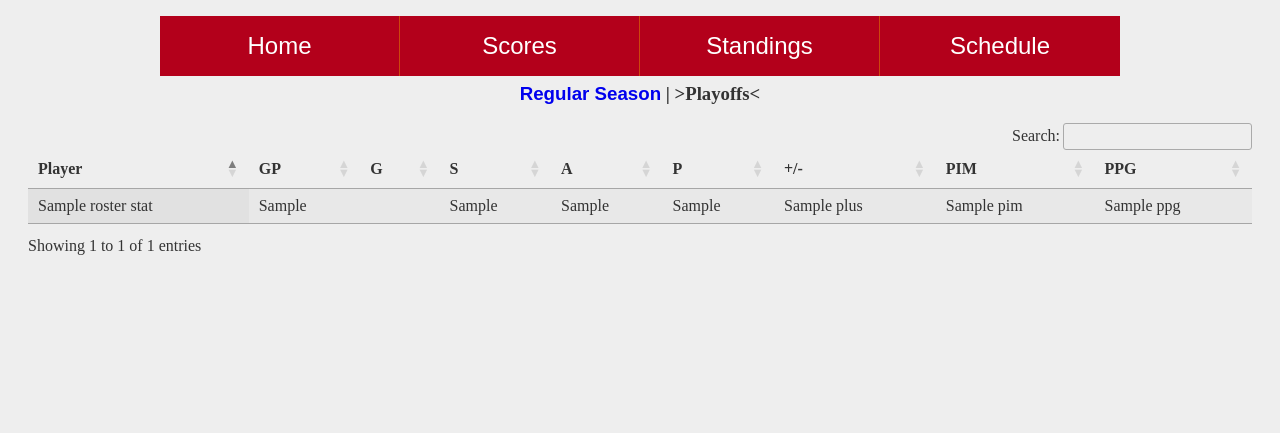
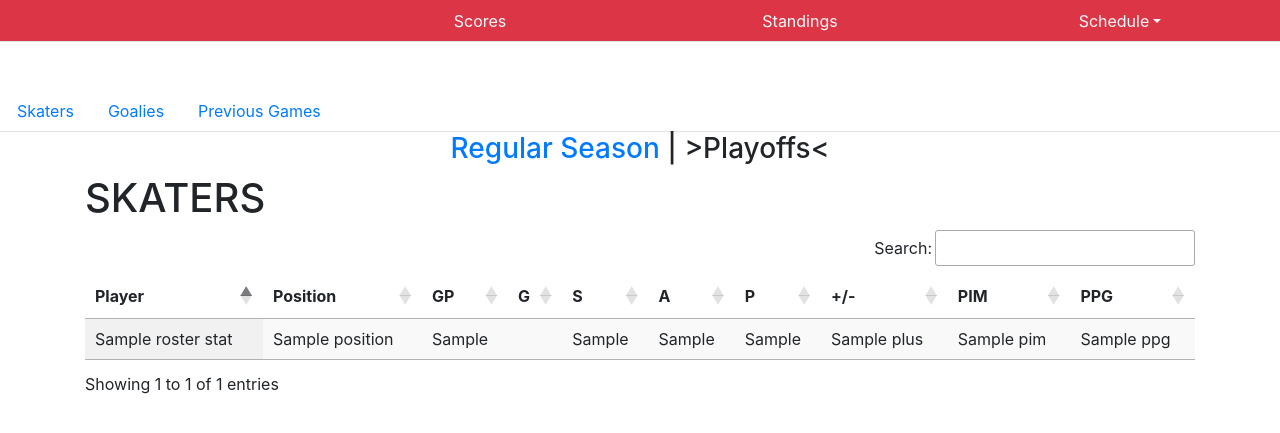
Before and after one commit to dword4/hockey-info, a Flask app: template templates/team-playoffs.html in a window 1280 px wide. Shown: the top 433 px of the page. Run offline with Flask 2, Linux system fonts and the light colour scheme; the template is opened without the code that fills it: most values are stand-ins (such as "Sample title", 1, 10 or a date in 2020); parts of the project's set-up code (start-up, migrations or seed data) failed here and were passed over; some libraries are stand-ins or nearby versions.

Commit message:
team playoffs stat has right template and is more aware of things

```diff
--- a/app.py
+++ b/app.py
@@ -239,7 +239,7 @@ def get_team(team_id):
             pass
     team_scores = get_team_scores(team_id)
 
-	# now we do goalie stats
+    # now we do goalie stats
 
     url = 'https://api.nhle.com/stats/rest/en/goalie/summary?isAggregate=false&isGame=false&sort=%5B%7B%22property%22:%22wins%22,%22direction%22:%22DESC%22%7D,%7B%22property%22:%22savePct%22,%22direction%22:%22DESC%22%7D%5D&start=0&limit=50&factCayenneExp=gamesPlayed%3E=1&cayenneExp=franchiseId%3D'+str(fid)+'%20and%20gameTypeId=2%20and%20seasonId%3C='+str(sid)+'%20and%20seasonId%3E='+str(sid)
     print(url)
@@ -287,39 +287,47 @@ def get_team(team_id):
 def get_team_playoffs(team_id):
     # first we gather the regular standings
     hockeyHelp = Helpers()
+    teams = hockeyHelp.get_all_teams()
     sid = hockeyHelp.get_current_season()
     url = 'https://statsapi.web.nhl.com/api/v1/teams/'+team_id+'?hydrate=franchise(roster(season='+str(sid)+',person(name,stats(splits=[statsSingleSeasonPlayoffs]))))'
-    records = requests.get(url).json()
-    # desired stats: GP, G, A, P, +/-, PIM, PPG, PPP, SHG, SHP, GWG, OTG, S and S%
-    roster = records['teams'][0]['franchise']['roster']['roster']
-    ps = []
-    for player in roster:
-        player_name = player['person']['fullName']
-        player_position = player['person']['primaryPosition']['code']
-        try:
-            player_stats = player['person']['stats'][0]['splits'][0]['stat']
-            if player_position != "G":
-                stats_gp = player_stats['games']
-                stats_g = player_stats['goals']
-                stats_a = player_stats['assists']
-                stats_p = player_stats['points']
-                stats_plusMinus = player_stats['plusMinus']
-                stats_pim = player_stats['penaltyMinutes']
-                stats_ppg = player_stats['powerPlayGoals']
-                stats_ppp = player_stats['powerPlayPoints']
-                stats_shg = player_stats['shortHandedGoals']
-                stats_shp = player_stats['shortHandedPoints']
-                stats_gwg = player_stats['gameWinningGoals']
-                stats_otg = player_stats['overTimeGoals']
-                stats_s = player_stats['shots']
-                stats_sp = player_stats['shotPct']
-                statline = {'NAME':player_name,'GP':stats_gp,'G':stats_g,'A':stats_a,'P':stats_p,'PLUS':stats_plusMinus,'PIM':stats_pim, 'PPG': stats_ppg, 'S': stats_s}
-                ps.append(statline)
-        except:
-            # no stats found
-            pass
 
-    return render_template('team-playoffs.html', t=team_id, roster_stats=ps)
+    team_playoff_status = check_team_playoffs_stats(team_id, str(sid))
+    if team_playoff_status == 0:
+        # no stats to show
+        return render_template('team-playoffs.html', all_teams=teams)
+    else:
+        # stats to show
+        records = requests.get(url).json()
+        # desired stats: GP, G, A, P, +/-, PIM, PPG, PPP, SHG, SHP, GWG, OTG, S and S%
+        roster = records['teams'][0]['franchise']['roster']['roster']
+        ps = []
+        for player in roster:
+            player_name = player['person']['fullName']
+            player_position = player['person']['primaryPosition']['code']
+            try:
+                player_stats = player['person']['stats'][0]['splits'][0]['stat']
+                if player_position != "G":
+                    stats_gp = player_stats['games']
+                    stats_g = player_stats['goals']
+                    stats_a = player_stats['assists']
+                    stats_p = player_stats['points']
+                    stats_plusMinus = player_stats['plusMinus']
+                    stats_pim = player_stats['penaltyMinutes']
+                    stats_ppg = player_stats['powerPlayGoals']
+                    stats_ppp = player_stats['powerPlayPoints']
+                    stats_shg = player_stats['shortHandedGoals']
+                    stats_shp = player_stats['shortHandedPoints']
+                    stats_gwg = player_stats['gameWinningGoals']
+                    stats_otg = player_stats['overTimeGoals']
+                    stats_s = player_stats['shots']
+                    stats_sp = player_stats['shotPct']
+                    statline = {'NAME':player_name,'GP':stats_gp,'G':stats_g,'A':stats_a,'P':stats_p,'PLUS':stats_plusMinus,'PIM':stats_pim, 'PPG': stats_ppg, 'S': stats_s}
+                    ps.append(statline)
+            except:
+                # no stats found
+                pass
+
+        return render_template('team-playoffs.html', t=team_id, roster_stats=ps, all_teams=teams)
 @app.route('/standings')
 def get_standings():
     # first we gather the regular standings
@@ -440,7 +448,7 @@ def get_team_scores(team_id):
         home_abbr = hockeyHelp.get_team_abbr(home_team_id)
         line_data = {
                 'game_id': game_id,
-				'game_date': game_start,
+                'game_date': game_start,
                 'away_team': away_abbr,
                 'away_team_id': away_team_id,
                 'away_team_score': away_team_score,
@@ -574,6 +582,7 @@ def get_headlines():
         bulk_headlines.append(data)
     return bulk_headlines
 
+# returns 0 if no wildcard data is found, 1 otherwise
 def check_wildcard():
     url = 'http://statsapi.web.nhl.com/api/v1/standings'
     standings = requests.get(url).json()
@@ -596,3 +605,25 @@ def check_wildcard():
     else:
         # wc detected, parse on!
         return 1
+
+# returns 0 if there are no stats for that team/season in the playoffs or 1 if there is
+def check_team_playoffs_stats(tid, sid):
+    url = 'https://statsapi.web.nhl.com/api/v1/teams/'+tid+'?hydrate=franchise(roster(season='+sid+',person(name,stats(splits=[statsSingleSeasonPlayoffs]))))'
+
+    data = requests.get(url).json()
+
+    players = data['teams'][0]['franchise']['roster']['roster']
+    zero_count = 0
+    for person in players:
+        fullName = person['person']['fullName']
+        stats_split = person['person']['stats'][0]['splits']
+        if len(stats_split) == 0:
+            # no stats for this person in the current playoffs
+            pass
+        else:
+            # some kind of stat, adding to the counter
+            zero_count += 1
+    if zero_count == 0:
+        return 0
+    else:
+        return 1
--- a/templates/team-playoffs.html
+++ b/templates/team-playoffs.html
@@ -1,10 +1,41 @@
-<link rel="stylesheet" type="text/css" href="https://cdn.datatables.net/1.10.19/css/jquery.dataTables.css">
+<!DOCTYPE html>
+<html lang="en">
+<head>
+  <title></title>
+  <meta charset="utf-8">
+  <meta name="viewport" content="width=device-width, initial-scale=1">
+  <link rel="stylesheet" href="https://maxcdn.bootstrapcdn.com/bootstrap/4.4.1/css/bootstrap.min.css">
+  <script src="https://ajax.googleapis.com/ajax/libs/jquery/3.4.1/jquery.min.js"></script>
+  <script src="https://cdnjs.cloudflare.com/ajax/libs/popper.js/1.16.0/umd/popper.min.js"></script>
+  <script src="https://maxcdn.bootstrapcdn.com/bootstrap/4.4.1/js/bootstrap.min.js"></script>
+  <script src="https://code.iconify.design/1/1.0.3/iconify.min.js"></script>
+  <link rel="stylesheet" type="text/css" href="https://cdn.datatables.net/1.10.20/css/jquery.dataTables.css">
 
-<script type="text/javascript" charset="utf8" src="https://code.jquery.com/jquery-3.3.1.js"></script>
-<script type="text/javascript" charset="utf8" src="https://cdn.datatables.net/1.10.19/js/jquery.dataTables.js"></script>
-
-<link rel="stylesheet" href="{{ url_for('static', filename='css/style.css') }}">
-{% include 'navigation.html' %}
+  <script type="text/javascript" charset="utf8" src="https://cdn.datatables.net/1.10.20/js/jquery.dataTables.js"></script>
+</head>
+<body>
+	<ul class="nav nav-tabs nav-justified bg-danger text-light">
+		<li class="nav-item">
+				<a class="nav-link text-light" href="/"><span class="iconify" data-icon="emojione-monotone:ice-hockey" data-inline="false" style="color: #FFFFFF;"></span></a>
+		</li>
+		<li class="nav-item">
+			<a class="nav-link text-light" href="/scores">Scores</a>
+		</li>
+		<li class="nav-item">
+			<a class="nav-link text-light" href="/standings">Standings</a>
+		</li>
+		<li class="nav-item dropdown">
+			<a class="nav-link dropdown-toggle text-light" data-toggle="dropdown" href="#">Schedule</a>
+			<div class="dropdown-menu bg-light">
+			  <a class="dropdown-item" href="/schedule">Full Schedule</a>
+			{% for key, value in all_teams.items() %}
+			  <a class="dropdown-item" href="/schedule/{{ value }}">{{ key }}</a>
+			{% endfor %}
+			</div>
+		</li>
+	</ul>
+<body>
+<!-- BEGIN ACTUAL DATA -->
 <script>
 $(document).ready( function () {
     $('#table_id').DataTable( {
@@ -12,12 +43,39 @@ $(document).ready( function () {
 	});
 } );
 </script>
+<script>
+$(document).ready( function () {
+    $('#table_id2').DataTable( {
+		paging: false
+	});
+} );
+</script>
 <br /><br/>
-<h3 style="text-align: center;"><a href="/team/{{ t }}">Regular Season</a> |  >Playoffs<</h3>
+<!-- nav tabs for different groups of players -->
+<ul class="nav nav-tabs">
+	<li class="nav-item">
+		<a class="nav-link" data-toggle="tab" href="#skaters">Skaters</a>
+	</li>
+
+	<li class="nav-item">
+		<a class="nav-link" data-toggle="tab" href="#goalies">Goalies</a>
+	</li>
+
+	<li class="nav-item">
+		<a class="nav-link" data-toggle="tab" href="#previous-games">Previous Games</a>
+	</li>
+</ul>
+<h3 style="text-align: center;"><a href="/team/{{ t }}">Regular Season</a> | >Playoffs<</h3>
+
+<!-- panes for data sets -->
+<div class="tab-content">
+		<div class="tab-pane container active" id="skaters">
+			<h1>SKATERS</h1>
 <table id="table_id" class="display">
 	<thead>
 		<tr>
 			<th>Player</th>
+			<th title="Position">Position</th>
 			<th title="Games Played">GP</th>
 			<th title="Goals">G</th>
 			<th title="Shots">S</th>
@@ -32,6 +90,7 @@ $(document).ready( function () {
 		{% for p in roster_stats %}
 		<tr>
 			<td>{{ p.NAME }}</td>
+			<td>{{ p.POSITION }}</td>
 			<td>{{ p.GP }}</td>
 			<td>{{ p.G }}</td>
 			<td>{{ p.S }}</td>
@@ -44,3 +103,87 @@ $(document).ready( function () {
 		{% endfor %}
 	</tbody>
 </table>
+		</div>
+
+		<div class="tab-pane container fade" id="goalies">
+			<h1>GOALIES!</h1>
+<table id="table_id2" class="display">
+	<thead>
+		<tr>
+			<th>Player</th>
+			<th title="Shoots/Catches">Shoots/Catches</th>
+			<th title="Games Played">GP</th>
+			<th title="Games Started">GS</th>
+			<th title="Wins">W</th>
+			<th title="Losses">L</th>
+			<th title="Overtime Losses">OT</th>
+			<th title="Shots Against">SA</th>
+			<th title="Saves">Svs</th>
+			<th title="Goals Against">GA</th>
+			<th title="Save %">Sv%</th>
+			<th title="Goals Against Avg">GAA</th>
+			<th title="Time On Ice">TOI</th>
+			<th title="Penalty Minutes">PIM</th>
+		</tr>
+	</thead>
+	<tbody>
+		{% for g in goalie_stats %}
+		<tr>
+			<td>{{ g.NAME }}</td>
+			<td>{{ g.SC }}</td>
+			<td>{{ g.GP }}</td>
+			<td>{{ g.GS }}</td>
+			<td>{{ g.W }}</td>
+			<td>{{ g.L }}</td>
+			<td>{{ g.OT }}</td>
+			<td>{{ g.SA }}</td>
+			<td>{{ g.SVS}}</td>
+			<td>{{ g.GA }}</td>
+			<td>{{ g.SVP }}</td>
+			<td>{{ g.GAA }}</td>
+			<td>{{ g.TOI }}</td>
+			<td>{{ g.PIM }}</td>
+		</tr>
+		{% endfor %}
+	</tbody>
+</table>
+		</div>
+		<div class="tab-pane container fade" id="previous-games">
+			<h1>Previous Games</h1>
+		{% for game in g %}
+		<a href="/game/{{ game.game_id }}" target="_new">
+		<table border="1px solid black" style="font-size: 22px; border-collapse: collapse;">
+			{% if game.away_team_score > game.home_team_score %}
+			<tr>
+				<td><strong>{{ game.away_team }}</strong></td>
+				<td><strong>{{ game.away_team_score }}</strong></td>
+			</tr>
+			<tr>
+				<td>{{ game.home_team }}</td>
+				<td>{{ game.home_team_score }}</td>
+			</tr>
+			<tr>
+				<td colspan="2">{{ game.game_date }}</td>
+			</tr>
+			{% else %}
+			<tr>
+				<td>{{ game.away_team }}</td>
+				<td>{{ game.away_team_score }}</td>
+			</tr>
+			<tr>
+				<td><strong>{{ game.home_team }}</strong></td>
+				<td><strong>{{ game.home_team_score }}</strong></td>
+			</tr>
+			<tr>
+				<td colspan="2">{{ game.game_date }}</td>
+			</tr>
+			{% endif %}
+
+		</table></a><br />
+		{% endfor %}
+		</div>
+</div>
+
+<!-- END ACTUAL DATA -->
+</body>
+</html>
```
